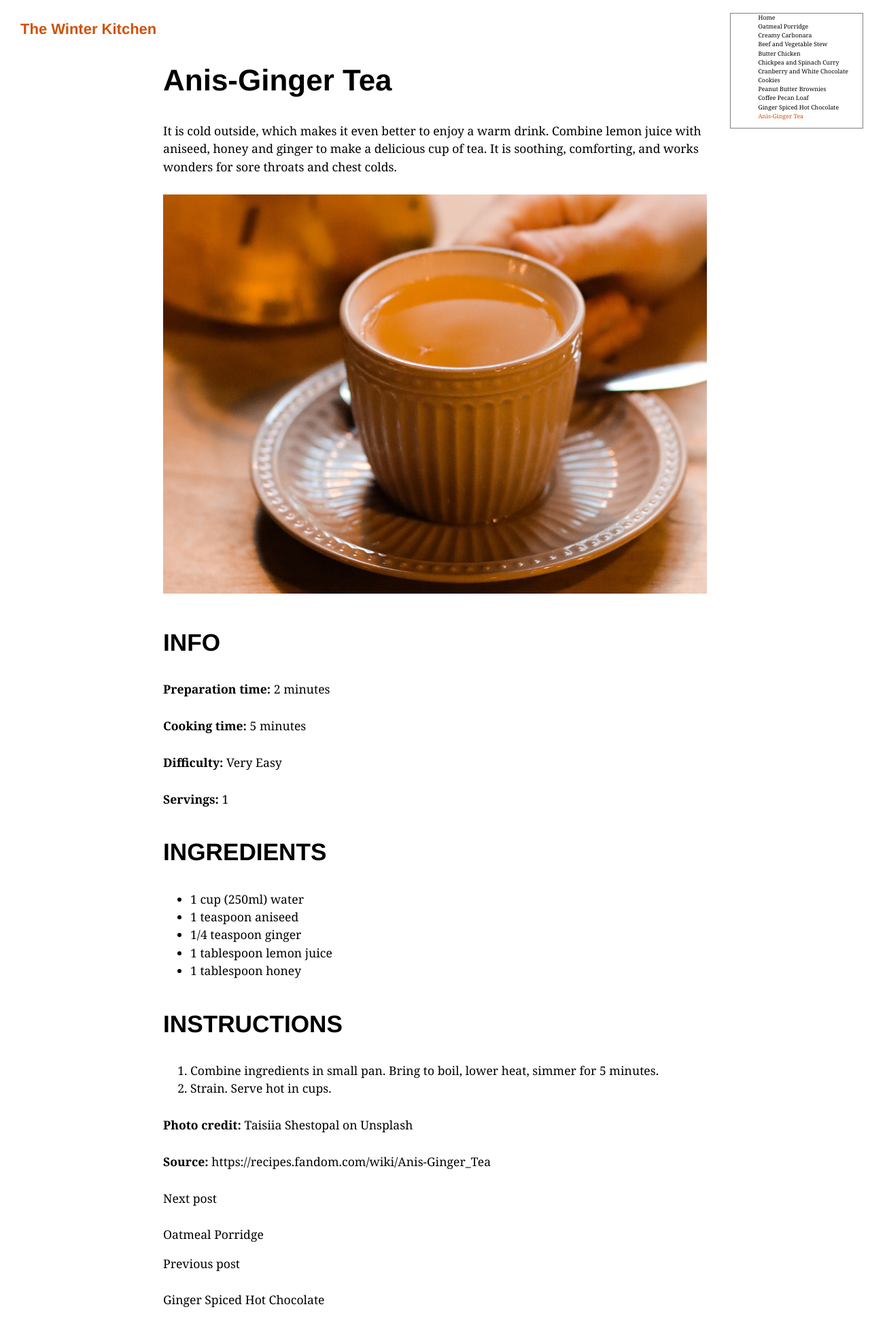
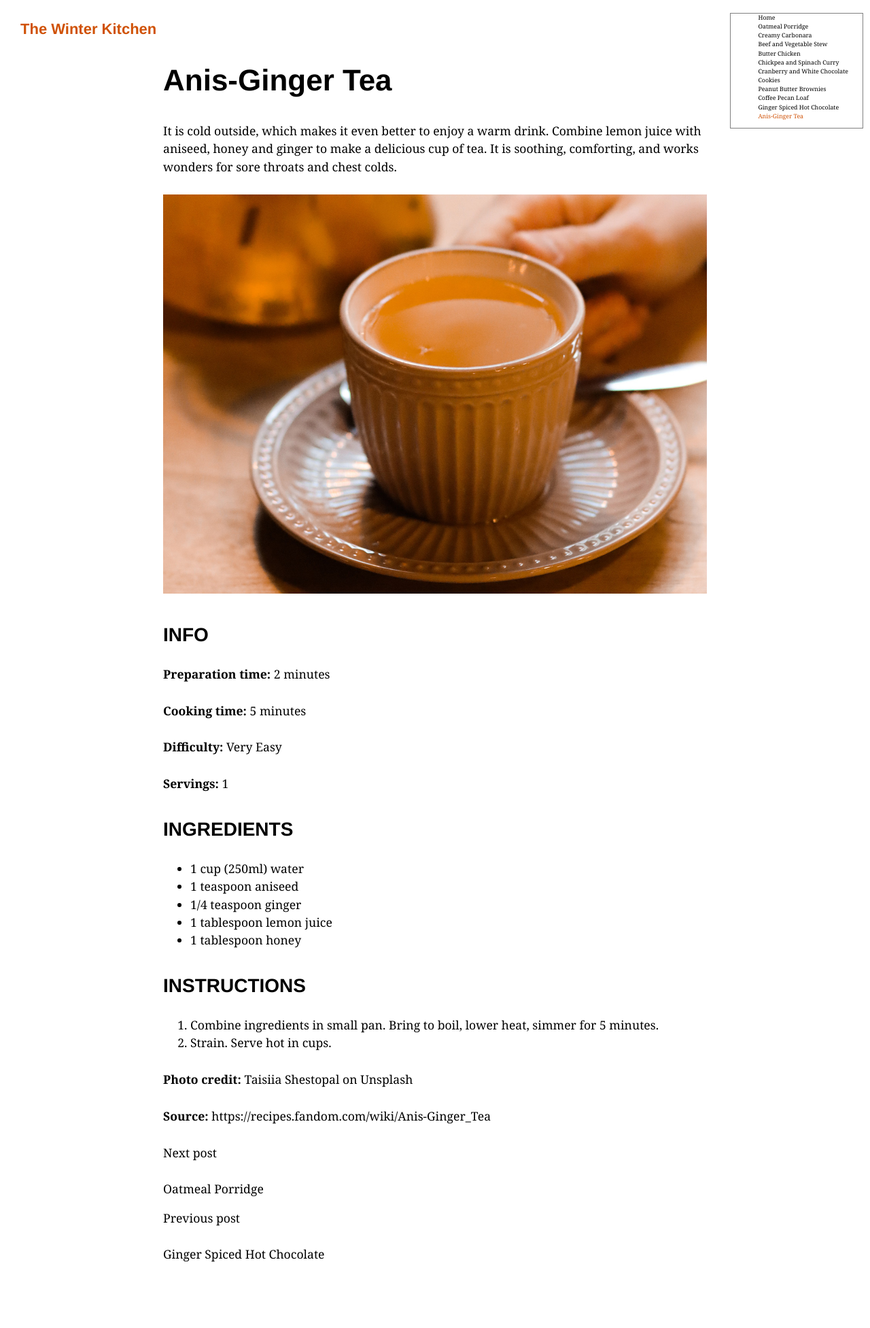
Before and after one commit to AgneteSteine/agnetesteine.github.io, a Jekyll site: the page built from _recipes/recipe11.markdown, in a window 1280 px wide. Shown: the whole page at 68% size. Built offline with Jekyll 4.4.1, drawn with Linux system fonts in a browser that asks for light colours; after the commit the page ends 1886 px from its top, so only the background shows below that.

Commit message:
Font size of h2,h3

```diff
--- a/assets/css/recipes.css
+++ b/assets/css/recipes.css
@@ -35,7 +35,7 @@ body {
 h2,h3 {
   font-family: Helvetica, sans-serif;
   color:black;
-  font-size: 2.0em;
+  font-size: 28px;
 }
 
 h4 {
```
